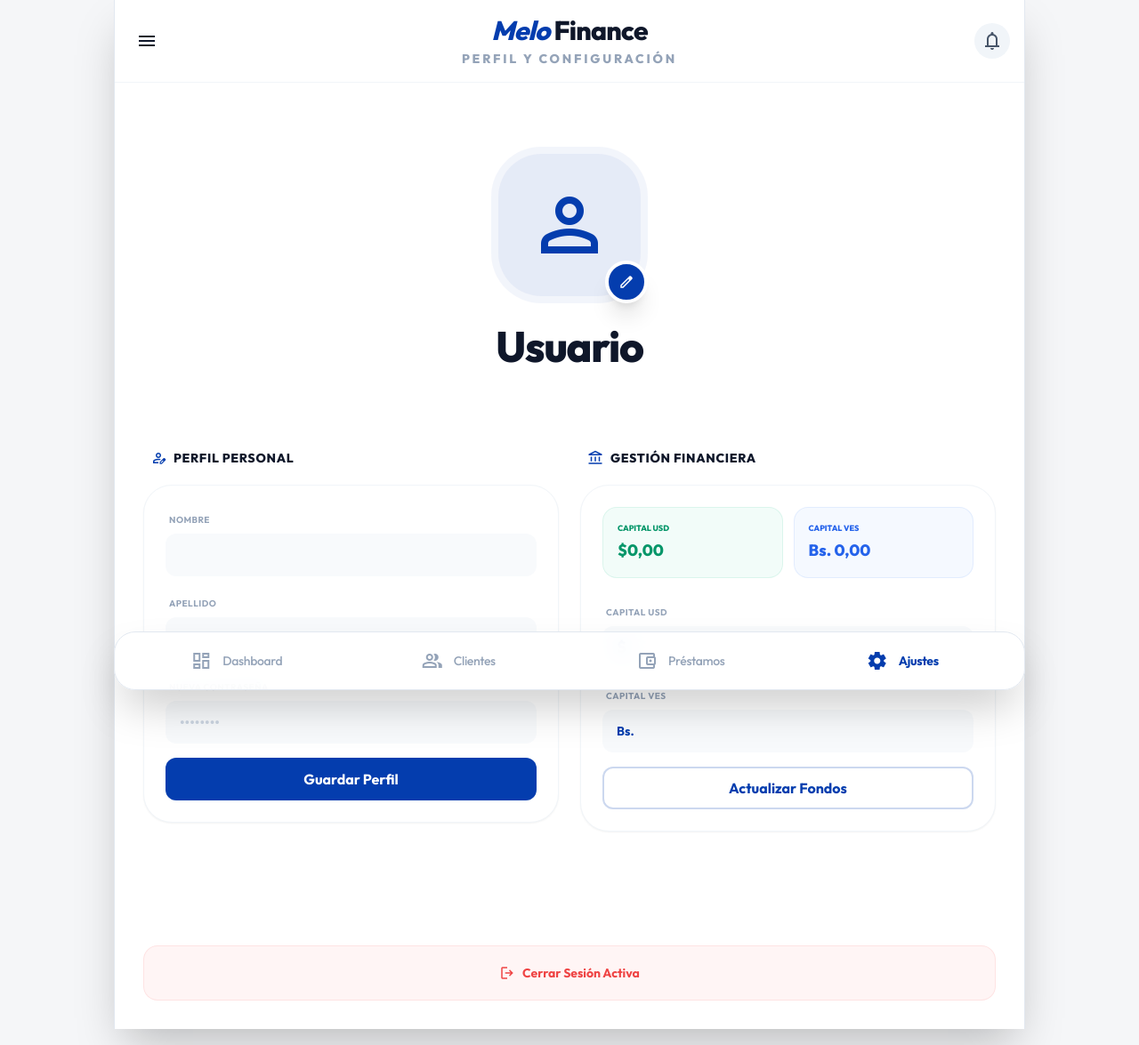
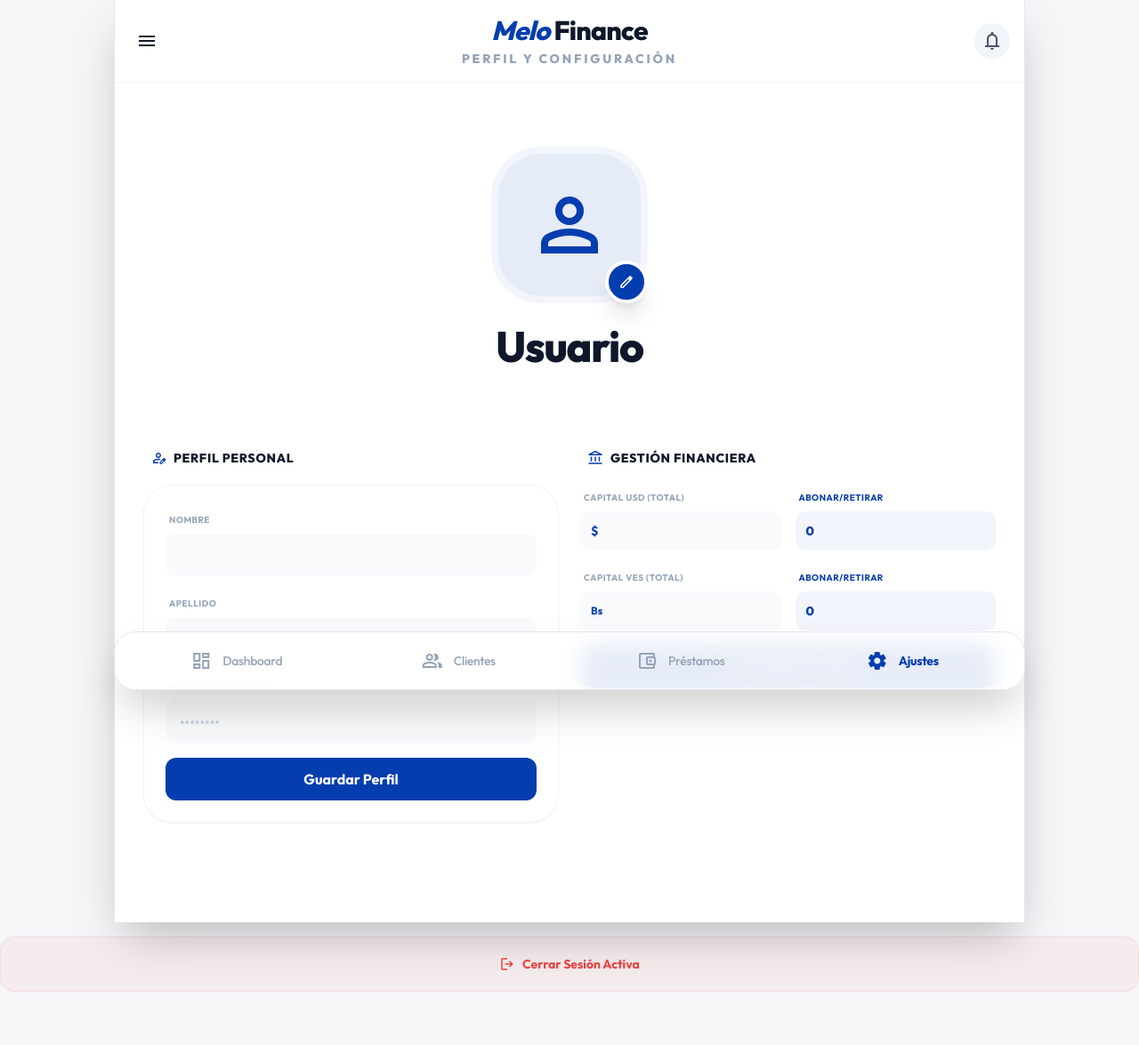
Before and after one commit to corruzo/melo-finance, a FastAPI app: template templates/perfil-usuario.html in a window 1280 px wide. Shown: the top 1175 px of the page at 89% size. After the commit the page ends 1115 px from the top, so only its background shows below. Run offline with FastAPI, Linux system fonts and the light colour scheme; the template is opened without the code that fills it, so the values that code supplies are empty; some libraries are stand-ins or nearby versions.

Commit message:
Feature: Added Analytics PDF report, Desktop UI improvements, Capital Adjustment buttons, and Ad spaces. Branding: Consistent italic logo.

```diff
--- a/main.py
+++ b/main.py
@@ -15,6 +15,7 @@
 import utils
 from datetime import datetime, timedelta
 from sqlalchemy import func
+import analytics_engine
 
 # --- Seguridad ---
 _SECRET_KEY_FALLBACK = "melo-finance-secret-key-change-in-production"
@@ -835,3 +836,36 @@
     db.commit()
     db.refresh(db_loan)
     return db_loan
+
+@app.get("/analytics/report")
+def analytics_report(db: Session = Depends(get_db), current_user: User = Depends(require_user)):
+    """Genera un reporte PDF de la cartera actual."""
+    loans = db.query(Loan).join(Client).filter(Client.user_id == current_user.id, Loan.estatus == 'activo').all()
+
+    loans_data = []
+    for l in loans:
+        loans_data.append({
+            "cliente": l.client.nombre,
+            "monto": f"{l.monto_original:,.2f}",
+            "moneda": l.moneda,
+            "estatus": l.estatus.capitalize(),
+            "vencimiento": l.fecha_vencimiento.strftime("%d/%m/%Y") if l.fecha_vencimiento else "N/A"
+        })
+
+    total_stats = {
+        "usd": f"{current_user.capital_total_usd:,.2f}",
+        "ves": f"{current_user.capital_total_ves:,.2f}",
+        "active_count": len(loans)
+    }
+
+    pdf_bytes = analytics_engine.generate_loan_report(
+        f"{current_user.nombre} {current_user.apellido}",
+        loans_data,
+        total_stats
+    )
+
+    return Response(
+        content=pdf_bytes,
+        media_type="application/pdf",
+        headers={"Content-Disposition": f"attachment; filename=Reporte_Melo_{datetime.now().strftime('%Y%m%d')}.pdf"}
+    )
--- a/templates/perfil-usuario.html
+++ b/templates/perfil-usuario.html
@@ -186,51 +186,60 @@
                             Financiera</h3>
                     </div>
 
-                    <div
-                        class="bg-white dark:bg-slate-800/40 rounded-[2rem] p-6 border border-slate-100 dark:border-slate-800 shadow-sm space-y-6">
-                        <!-- Balance Cards -->
-                        <div class="grid grid-cols-2 gap-3">
-                            <div class="p-4 bg-emerald-500/5 rounded-2xl border border-emerald-500/10">
-                                <p class="text-[9px] font-black text-emerald-600 uppercase mb-1">Capital USD</p>
-                                <p class="text-lg font-black text-emerald-600">${{
-                                    user.capital_total_usd|format_currency }}</p>
-                            </div>
-                            <div class="p-4 bg-blue-500/5 rounded-2xl border border-blue-500/10">
-                                <p class="text-[9px] font-black text-blue-600 uppercase mb-1">Capital VES</p>
-                                <p class="text-lg font-black text-blue-600">Bs. {{
-                                    user.capital_total_ves|format_currency }}</p>
-                            </div>
-                        </div>
-
                     <form method="POST" action="/settings/capital" class="space-y-4">
+                        <div class="grid grid-cols-2 gap-4">
                             <div class="space-y-1.5">
                                 <label
                                     class="text-[10px] font-bold text-slate-400 uppercase tracking-wider ml-1">Capital
-                                    USD</label>
+                                    USD (Total)</label>
                                 <div class="relative">
                                     <span
-                                        class="absolute left-4 top-1/2 -translate-y-1/2 font-bold text-primary text-lg">$</span>
+                                        class="absolute left-3 top-1/2 -translate-y-1/2 font-bold text-primary text-sm">$</span>
                                     <input name="capital_usd" type="number" step="0.01"
                                         value="{{ user.capital_total_usd }}"
-                                        class="w-full h-12 pl-10 px-4 rounded-xl bg-slate-50 dark:bg-slate-900/50 border-none focus:ring-2 focus:ring-primary text-slate-900 dark:text-white font-black"
-                                        inputmode="decimal">
+                                        class="w-full h-11 pl-7 px-3 rounded-xl bg-slate-50 dark:bg-slate-900/50 border-none focus:ring-2 focus:ring-primary text-slate-900 dark:text-white font-black text-sm">
                                 </div>
                             </div>
                             <div class="space-y-1.5">
                                 <label
+                                    class="text-[10px] font-bold text-primary uppercase tracking-wider ml-1">Abonar/Retirar
+                                </label>
+                                <div class="relative">
+                                    <input name="ajuste_usd" type="number" step="0.01" value="0"
+                                        class="w-full h-11 px-3 rounded-xl bg-primary/5 border-none focus:ring-2 focus:ring-primary text-primary font-black text-sm"
+                                        placeholder="+/- 0.00">
+                                </div>
+                            </div>
+                        </div>
+
+                        <div class="grid grid-cols-2 gap-4">
+                            <div class="space-y-1.5">
+                                <label
                                     class="text-[10px] font-bold text-slate-400 uppercase tracking-wider ml-1">Capital
-                                    VES</label>
+                                    VES (Total)</label>
                                 <div class="relative">
                                     <span
-                                        class="absolute left-4 top-1/2 -translate-y-1/2 font-bold text-primary text-sm">Bs.</span>
+                                        class="absolute left-3 top-1/2 -translate-y-1/2 font-bold text-primary text-xs">Bs</span>
                                     <input name="capital_ves" type="number" step="0.01"
                                         value="{{ user.capital_total_ves }}"
-                                        class="w-full h-12 pl-12 px-4 rounded-xl bg-slate-50 dark:bg-slate-900/50 border-none focus:ring-2 focus:ring-primary text-slate-900 dark:text-white font-black"
-                                        inputmode="decimal">
+                                        class="w-full h-11 pl-8 px-3 rounded-xl bg-slate-50 dark:bg-slate-900/50 border-none focus:ring-2 focus:ring-primary text-slate-900 dark:text-white font-black text-sm">
                                 </div>
                             </div>
+                            <div class="space-y-1.5">
+                                <label
+                                    class="text-[10px] font-bold text-primary uppercase tracking-wider ml-1">Abonar/Retirar
+                                </label>
+                                <div class="relative">
+                                    <input name="ajuste_ves" type="number" step="0.01" value="0"
+                                        class="w-full h-11 px-3 rounded-xl bg-primary/5 border-none focus:ring-2 focus:ring-primary text-primary font-black text-sm"
+                                        placeholder="+/- 0.00">
+                                </div>
+                            </div>
+                        </div>
+
                         <button type="submit"
-                                class="w-full h-12 bg-white dark:bg-slate-900 text-primary border-2 border-primary/20 rounded-xl font-bold hover:bg-primary/5 transition-all active:scale-[0.98]">
+                            class="w-full h-12 bg-primary text-white rounded-xl font-bold hover:shadow-lg hover:shadow-primary/20 transition-all active:scale-[0.98] flex items-center justify-center gap-2">
+                            <span class="material-symbols-outlined text-sm">account_balance_wallet</span>
                             Actualizar Fondos
                         </button>
                     </form>
```
Also changed, not shown: analytics_engine.py (added, +96 -0 lines), templates/dashboard.html (+33 -6 lines). Lines whose indentation alone changed are shown as unchanged.
